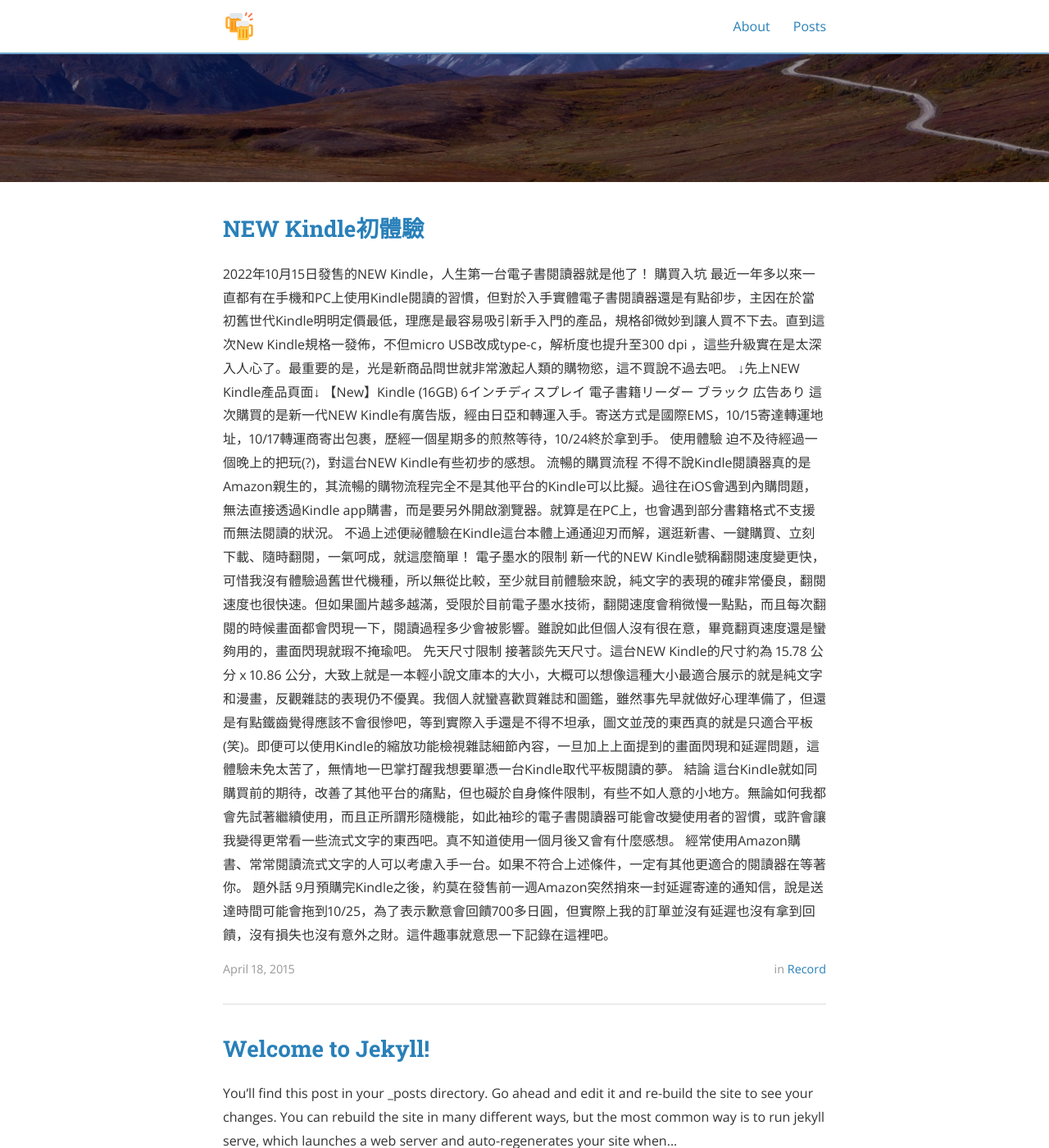
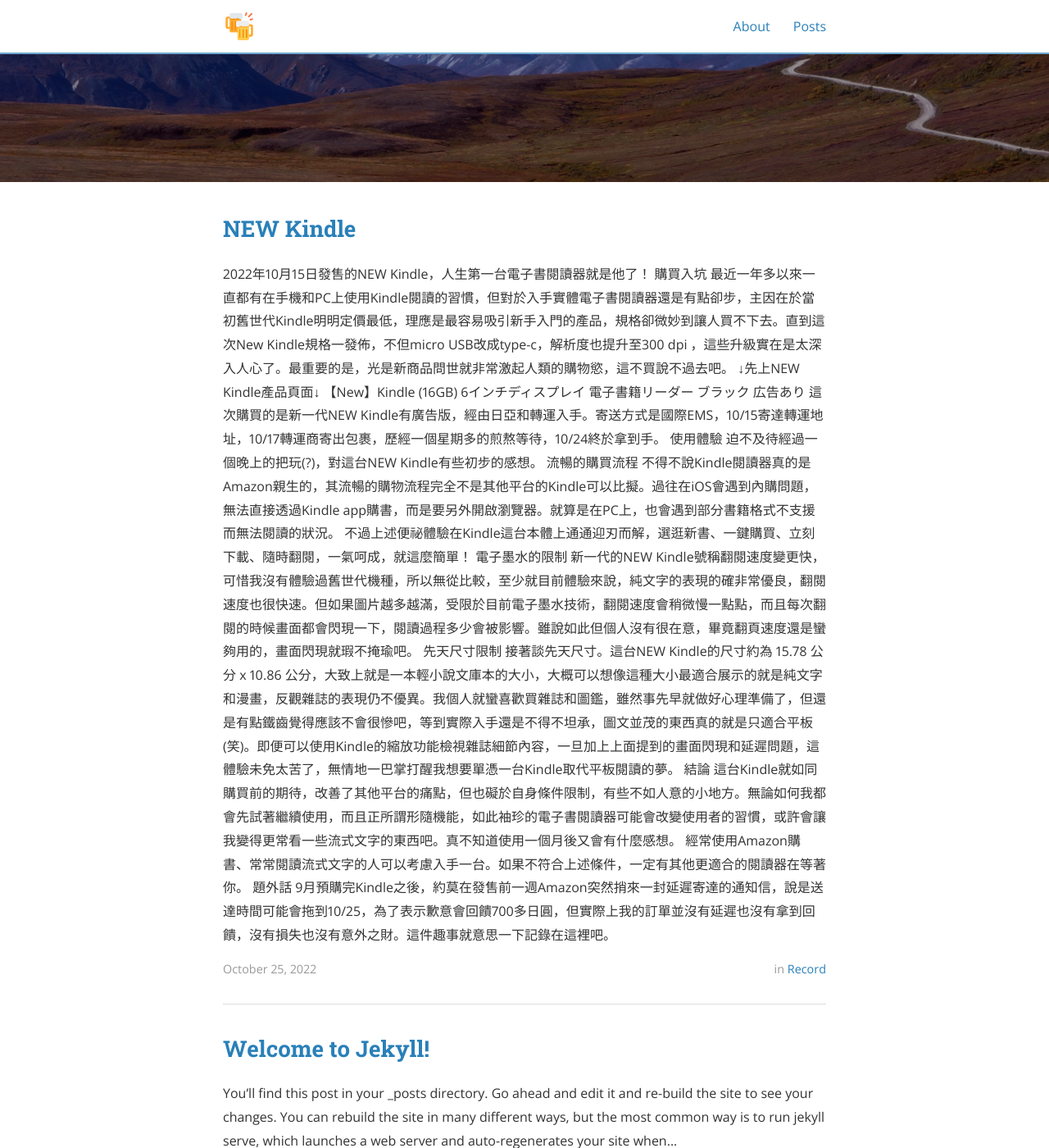
Before and after one commit to eastlazyking/eastlazyking.github.io, a Jekyll site: the page built from index.html, in a window 1280 px wide and 1400 px high, scrolled down 283 px. Shown: the whole window at 82% size. Built offline with Jekyll 4.4.1, drawn with Linux system fonts in a browser that asks for light colours; nearby versions of some CDN libraries; the list of posts is cut into pages by our own code.

Commit message:
fix the post

```diff
--- a/_posts/2022-10-25-NEW-Kindle.md
+++ b/_posts/2022-10-25-NEW-Kindle.md
@@ -1,11 +1,9 @@
 ---
 layout: post
-title:  "NEW Kindle初體驗"
-date:   2015-04-18T14:25:52-05:00
+title:  "NEW Kindle"
+date:   2022-10-25
 author: F22
 categories: Record
-tags:
-cover:  "/assets/instacode.png"
 ---
 
 2022年10月15日發售的NEW Kindle，人生第一台電子書閱讀器就是他了！
```
